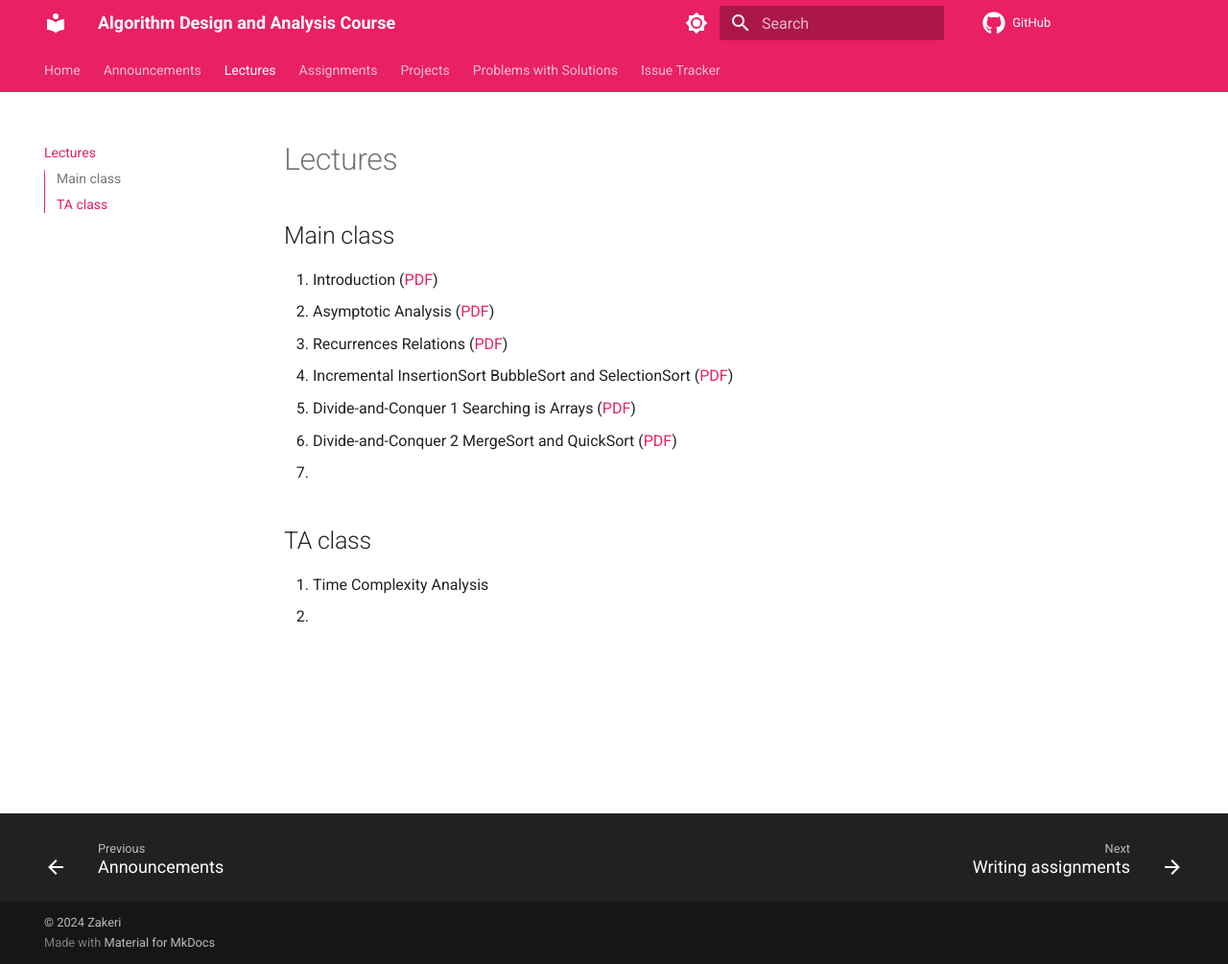
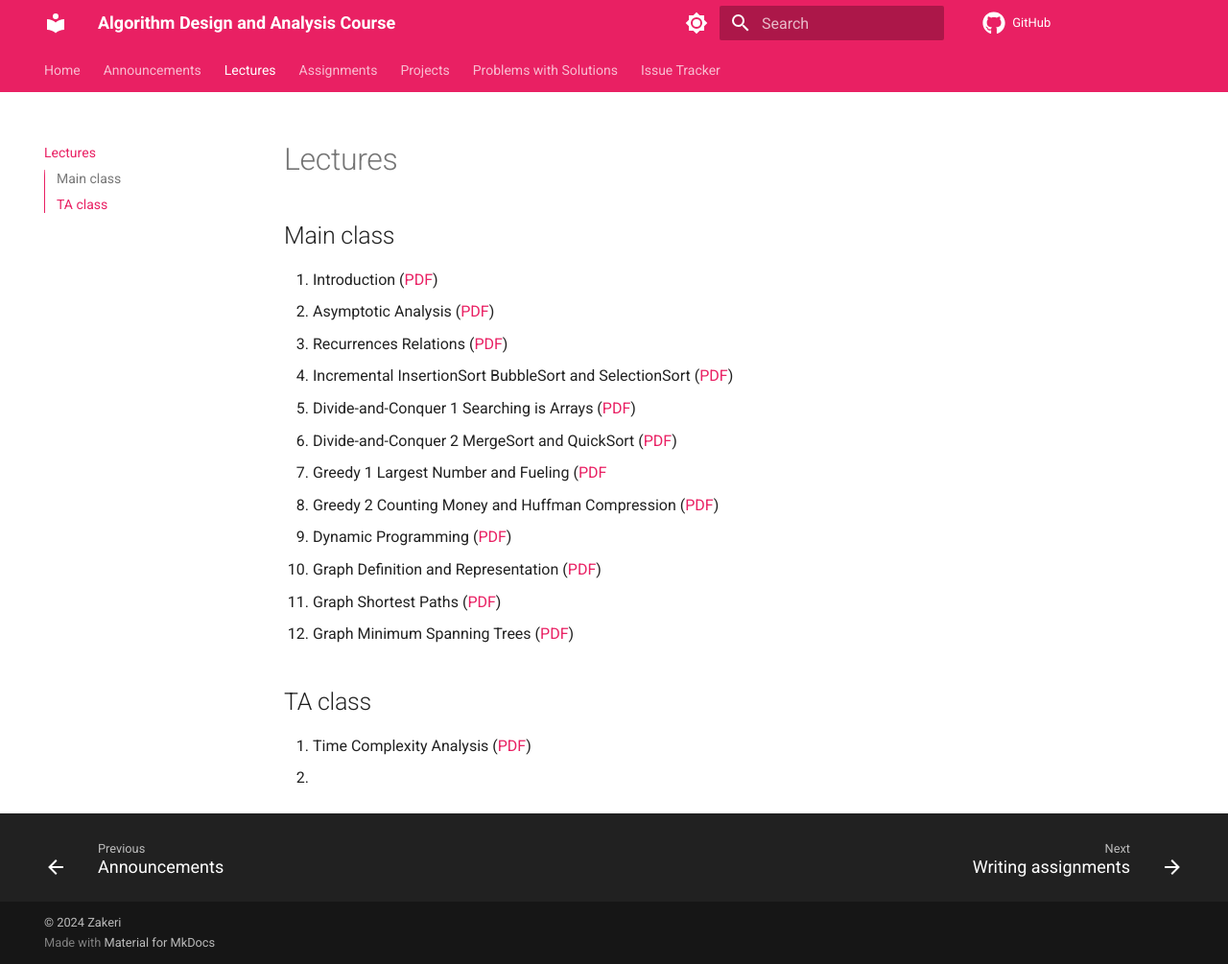
Before and after one commit to m-zakeri/AlgorithmDesign, an MkDocs documentation site: the page built from docs/lectures/index.md, in a window 1280 px wide and 1005 px high. Shown: the whole window at 96% size. Built offline with MkDocs 1.6.1 and Material for MkDocs 9.7.7, drawn with Linux system fonts in a browser that asks for light colours; comment, search, counter and statistics services are not loaded.

Commit message:
Add Lecture Slides and TA

```diff
--- a/docs/lectures/index.md
+++ b/docs/lectures/index.md
@@ -8,10 +8,15 @@
 3. Incremental InsertionSort BubbleSort and SelectionSort ([PDF](slides/spring2024/Lec03_Incremental__InsertionSort_BubbleSort_and_SelectionSort.pdf))
 4. Divide-and-Conquer 1 Searching is Arrays ([PDF](slides/spring2024/Lec04_Divide-and-Conquer_1_Search_Array.pdf))
 5. Divide-and-Conquer 2 MergeSort and QuickSort ([PDF](slides/spring2024/Lec04_Divide-and-Conquer_2_MergeSort_and_QuickSort.pdf))
-6.
+6. Greedy 1 Largest Number and Fueling ([PDF](slides/spring2024/Lec05_Greedy_1_Largest_Number_and_Fueling.pdf)
+7. Greedy 2 Counting Money and Huffman Compression ([PDF](slides/spring2024/Lec05_Greedy_2_Counting_Money_and_Huffman_Compression.pdf))
+8. Dynamic Programming ([PDF](slides/spring2024/Lec06_Dynamic_Programming.pdf))
+9. Graph Definition and Representation ([PDF](slides/spring2024/Lec07_Graph_Definition_and_Representation.pdf))
+10. Graph Shortest Paths ([PDF](slides/spring2024/Lec08_Graph_Shortest_Paths.pdf))
+11. Graph Minimum Spanning Trees ([PDF](slides/spring2024/Lec09_Graph_Minimum_Spanning_Trees.pdf))
 
 
 
 ## TA class
-1. Time Complexity Analysis
+1. Time Complexity Analysis ([PDF](slides/spring2024/TA/01_Time_Complexity_Analysis_Questions.pdf))
 2.
```
Also changed, not shown: docs/assignments/writing_assignments.md (+3 -0 lines), docs/index.md (+3 -1 lines), docs/projects/index.md (+2 -0 lines), 10 other files.
